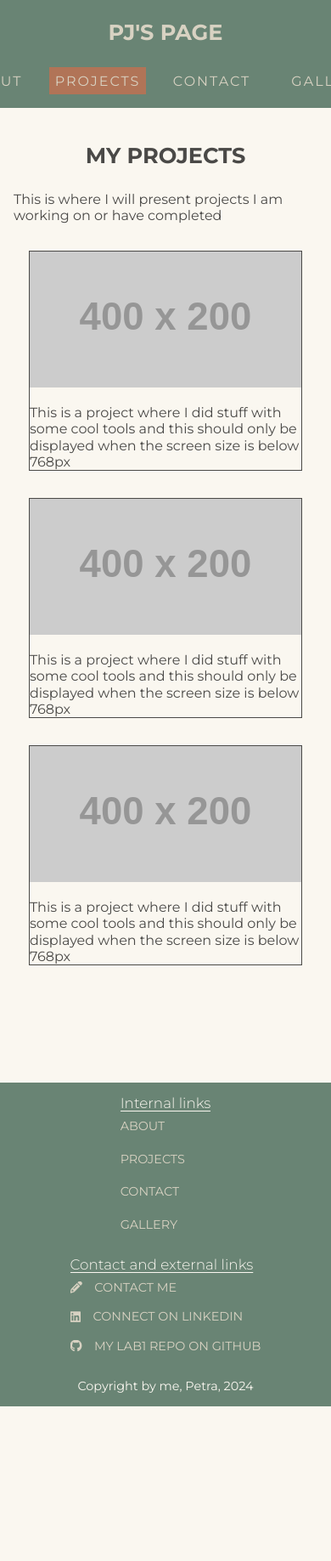
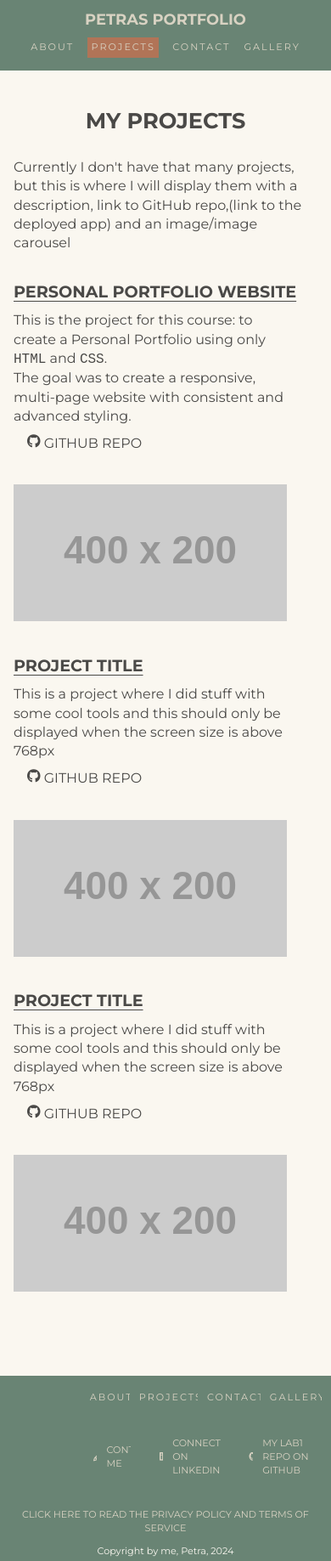
Before and after one commit to Petra-Johansson/hkr_lab1, a plain HTML site: page projects.html in a window 390 px wide. Shown: the whole page at 85% size. Before the commit the page ends 1655 px from the top, so only its background shows below. Drawn offline with Linux system fonts and the light colour scheme; placeholder pictures from the web are drawn by us; a web font is replaced by a local one.

Commit message:
added font for H1, changed footer-layout

```diff
--- a/css/about.css
+++ b/css/about.css
@@ -1,7 +1,27 @@
+.about-article {
+  padding: 0 2em;
+
+  h2 {
+    text-transform: uppercase;
+    font-size: 1.2em;
+    margin: 1em 0;
+  }
+
+  #personal {
+    width: 70ch;
+  }
+}
+
+.presentation {
+  width: 75%;
+  display: grid;
+  grid-template-columns: 20% auto;
+  margin: 1em auto;
+
   .img-container {
     display: flex;
     border-radius: 100%;
-  max-width: 80px;
+    max-width: 100px;
     overflow: hidden;
 
     img {
@@ -10,3 +30,14 @@
       object-fit: cover;
     }
   }
+  .art-links {
+    text-align: center;
+    background-color: var(--accent-color);
+    padding: 0.3em;
+    margin-top: 1em;
+
+    a {
+      padding-inline-start: 0;
+    }
+  }
+}
--- a/css/footer.css
+++ b/css/footer.css
@@ -5,14 +5,13 @@ footer {
   margin-top: 4em;
   position: relative;
   font-size: 0.9em;
-}
 
-footer .copyright {
+  .last-row {
     color: var(--light-color);
     text-align: center;
     margin-top: 1.5em;
   }
-
+}
 .footer-grid {
   display: grid;
   grid-template-columns: 50% 50%;
@@ -26,24 +25,36 @@ footer .copyright {
     color: var(--link-color);
   }
 
-  h3 {
-    font-weight: 300;
-    color: var(--light-color);
-    text-decoration: underline;
-    text-underline-offset: 0.2em;
+  .footer-links li {
+    :focus {
+      border: 2px solid var(--third-color);
     }
-
-  .footer-links a {
+    a {
       padding: 0.6em 0;
+      letter-spacing: 2px;
+    }
   }
 }
 
 @media screen and (max-width: 768px) {
   footer {
     padding: 1em;
+    font-size: 0.7em;
   }
   .footer-grid {
     grid-template-columns: 1fr;
     gap: 1em;
+    h3 {
+      opacity: 0;
+    }
+    .footer-links ul,
+    .footer-links {
+      display: flex;
+
+      li,
+      .grid-item {
+        margin-left: 1em;
       }
     }
+  }
+}
--- a/css/projects.css
+++ b/css/projects.css
@@ -1,9 +1,20 @@
+.description {
+  max-width: 65ch;
+  margin: 0 auto 2em auto;
+}
+
 .project-gallery {
-  margin: 2em auto;
+  margin: 0 auto;
   width: 100%;
   max-width: 1200px;
 }
 
+.project-gallery article h2 {
+  text-transform: uppercase;
+  font-size: 1.2em;
+  text-decoration: underline;
+  text-underline-position: under;
+}
 .project-grid {
   display: grid;
   grid-template-columns: 50% 50%;
@@ -11,17 +22,22 @@
   width: 100%;
   justify-items: center;
   margin-bottom: 2em;
+
+  .project-description {
+    display: flex;
+    flex-direction: column;
+    justify-content: space-between;
+    padding: 0.6em 0;
+  }
+  .project-link {
+    color: var(--dark-text);
+  }
 }
 
 .img-container {
-  border: 1px solid var(--dark-color);
-
   img {
     max-width: 100%;
   }
-}
-.img-desc {
-  display: none;
 }
 
 @media screen and (max-width: 800px) {
@@ -44,11 +60,4 @@
       height: auto;
     }
   }
-  .project-grid > p {
-    display: none;
-  }
-  .img-desc {
-    display: block;
-    margin-top: 1em;
-  }
 }
--- a/css/style.css
+++ b/css/style.css
@@ -1,4 +1,5 @@
 :root {
+  color-scheme: light dark;
   --light-color: rgb(250, 247, 240);
   --dark-color: rgb(74, 73, 71);
   --third-color: rgb(177, 116, 87);
@@ -15,14 +16,39 @@
   transition-duration: 250ms;
   box-sizing: border-box;
 }
+
+@media (prefers-color-scheme: light) {
+  body {
+    background-color: var(--light-color);
+    color: var(--dark-color);
+  }
+}
+@media (prefers-color-scheme: dark) {
+  body {
+    background-color: var(--dak-color);
+    color: var(--light-color);
+  }
+}
 body {
-  background-color: var(--light-color);
-  color: var(--dark-color);
   display: flex;
   flex-direction: column;
   min-height: 100vh;
-  line-height: 1.2;
+  line-height: 1.4;
   font-size: 16px;
+}
+
+main {
+  display: flex;
+  flex-direction: column;
+  flex: 1;
+  padding: 1em;
+  width: 100%;
+  align-items: center;
+  h1 {
+    margin: 1em 0;
+    text-align: center;
+    font-family: "Playwrite DK Uloopet", "Montserrat";
+  }
 }
 li {
   list-style: none;
@@ -41,10 +67,6 @@ a {
     text-decoration: underline;
     text-underline-offset: 0.2em;
   }
-
-  &:focus {
-    border: 1px solid var(--third-color);
-  }
 }
 
 h1 {
@@ -52,17 +74,6 @@ h1 {
   font-size: 1.6em;
 }
 
-main {
-  display: flex;
-  flex-direction: column;
-  flex: 1;
-  padding: 1em;
-  max-width: 100%;
-  h1 {
-    margin: 1em 0;
-    text-align: center;
-  }
-}
 header {
   background-color: var(--accent-color);
   display: flex;
@@ -71,6 +82,9 @@ header {
   gap: 2em;
   padding: 1.5em;
 
+  h1 a {
+    font-family: "Playwrite DK Uloopet", "Montserrat";
+  }
   nav ul {
     display: flex;
     align-items: center;
@@ -82,8 +96,15 @@ header {
     background-color: var(--third-color);
     padding: 0.4em;
   }
+
+  :focus {
+    border: 2px solid var(--third-color);
+  }
 }
 
+code {
+  font-family: "Courier New", monospace;
+}
 @media screen and (max-width: 768px) {
   header {
     width: 100%;
@@ -94,5 +115,16 @@ header {
     nav ul {
       gap: 1em;
     }
+
+    a {
+      padding: 0;
+      font-size: 0.7em;
+    }
   }
 }
+
+@media screen and (max-width: 340px) {
+  body {
+    font-size: 0.7em;
+  }
+}
--- a/projects.html
+++ b/projects.html
@@ -9,6 +9,11 @@
       href="https://fonts.googleapis.com/css2?family=Montserrat:ital,wght@0,100..900;1,100..900&display=swap"
       rel="stylesheet"
     />
+    <link
+      href="https://fonts.googleapis.com/css2?family=Playwrite+DK+Uloopet:wght@100..400&display=swap"
+      rel="stylesheet"
+    />
+
     <script
       src="https://kit.fontawesome.com/af716c3c48.js"
       crossorigin="anonymous"
@@ -20,7 +25,7 @@
   </head>
   <body>
     <header>
-      <h1><a href="index.html">PJ's Page</a></h1>
+      <h1><a href="index.html">Petras portfolio</a></h1>
       <nav>
         <ul>
           <li><a href="about.html">About</a></li>
@@ -31,16 +36,37 @@
       </nav>
     </header>
     <main>
+      <article class="project-gallery">
         <h1>My Projects</h1>
+        <p class="description">
+          Currently I don't have that many projects, but this is where I will
+          display them with a description, link to GitHub repo,(link to the
+          deployed app) and an image/image carousel
+        </p>
+
+        <article>
+          <h2>Personal Portfolio Website</h2>
+          <div class="project-grid">
+            <div class="project-description">
               <p>
-        This is where I will present projects I am working on or have completed
+                This is the project for this course: to create a Personal
+                Portfolio using only <code>HTML</code> and <code>CSS</code>.
               </p>
-      <article class="project-gallery">
-        <div class="project-grid">
               <p>
-            This is a project where I did stuff with some cool tools and this
-            should only be displayed when the screen size is above 768px
+                The goal was to create a responsive, multi-page website with
+                consistent and advanced styling.
               </p>
+              <p>
+                <a
+                  class="project-link"
+                  href="https://github.com/Petra-Johansson/hkr_lab1"
+                  target="_blank"
+                >
+                  <i class="fa-brands fa-github"></i>
+                  <span>GitHub Repo</span></a
+                >
+              </p>
+            </div>
             <div class="img-container">
               <img
                 src="https://placehold.co/400x200"
@@ -48,18 +74,25 @@
                 height="200"
                 width="400"
               />
-            <p class="img-desc">
-              This is a project where I did stuff with some cool tools and this
-              should only be displayed when the screen size is below 768px
+            </div>
+          </div>
+        </article>
+        <article>
+          <h2>Project title</h2>
+          <div class="project-grid">
+            <div class="project-description">
+              <p>
+                This is a project where I did stuff with some cool tools and
+                this should only be displayed when the screen size is above
+                768px
+              </p>
+              <p>
+                <a class="project-link" href="#" target="_blank">
+                  <i class="fa-brands fa-github"></i>
+                  <span>GitHub Repo</span></a
+                >
               </p>
             </div>
-        </div>
-
-        <div class="project-grid">
-          <p>
-            This is a project where I did stuff with some cool tools and this
-            should only be displayed when the screen size is above 768px
-          </p>
             <div class="img-container">
               <img
                 src="https://placehold.co/400x200/b17457/FFFFFF/png"
@@ -67,17 +100,25 @@
                 height="200"
                 width="400"
               />
-            <p class="img-desc">
-              This is a project where I did stuff with some cool tools and this
-              should only be displayed when the screen size is below 768px
+            </div>
+          </div>
+        </article>
+        <article>
+          <h2>Project title</h2>
+          <div class="project-grid">
+            <div class="project-description">
+              <p>
+                This is a project where I did stuff with some cool tools and
+                this should only be displayed when the screen size is above
+                768px
+              </p>
+              <p>
+                <a class="project-link" href="#" target="_blank">
+                  <i class="fa-brands fa-github"></i>
+                  <span>GitHub Repo</span></a
+                >
               </p>
             </div>
-        </div>
-        <div class="project-grid">
-          <p>
-            This is a project where I did stuff with some cool tools and this
-            should only be displayed when the screen size is above 768px
-          </p>
             <div class="img-container">
               <img
                 src="https://placehold.co/400x200/698474/FFFFFF/png"
@@ -85,12 +126,9 @@
                 width="400"
                 alt="placeholder for future image"
               />
-            <p class="img-desc">
-              This is a project where I did stuff with some cool tools and this
-              should only be displayed when the screen size is below 768px
-            </p>
             </div>
           </div>
+        </article>
       </article>
     </main>
     <footer>
@@ -129,7 +167,12 @@
         </div>
       </div>
 
+      <div class="last-row">
+        <a href="#" class="grid-item"
+          >Click here to Read the privacy policy and terms of service</a
+        >
         <p class="copyright">Copyright by me, Petra, 2024</p>
+      </div>
     </footer>
   </body>
 </html>
```
Also changed, not shown: contact.html (+19 -3 lines), css/contact.css (+17 -4 lines), css/gallery.css (+14 -0 lines), gallery.html (+21 -12 lines), index.html (+10 -7 lines). Lines whose indentation alone changed are shown as unchanged.
